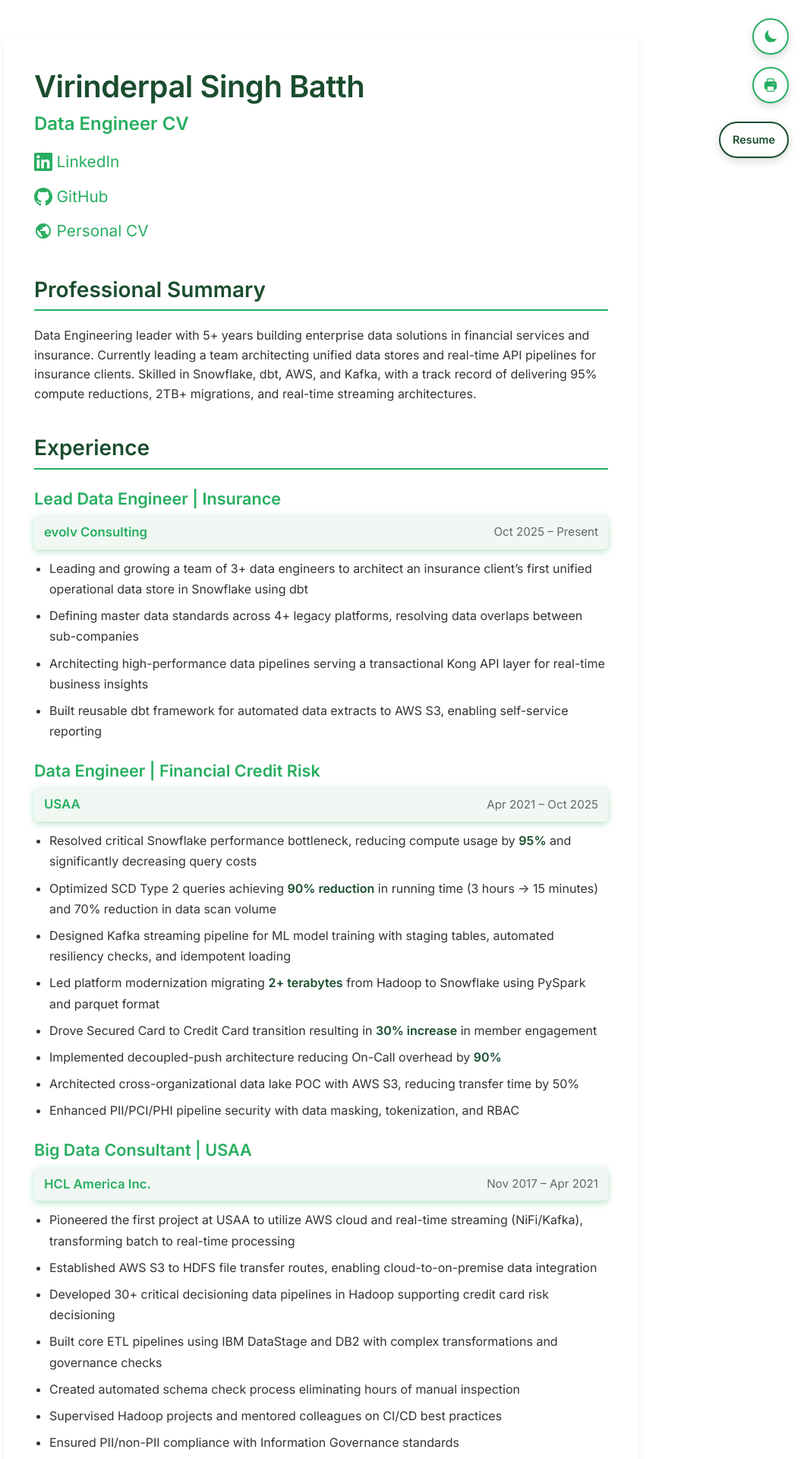
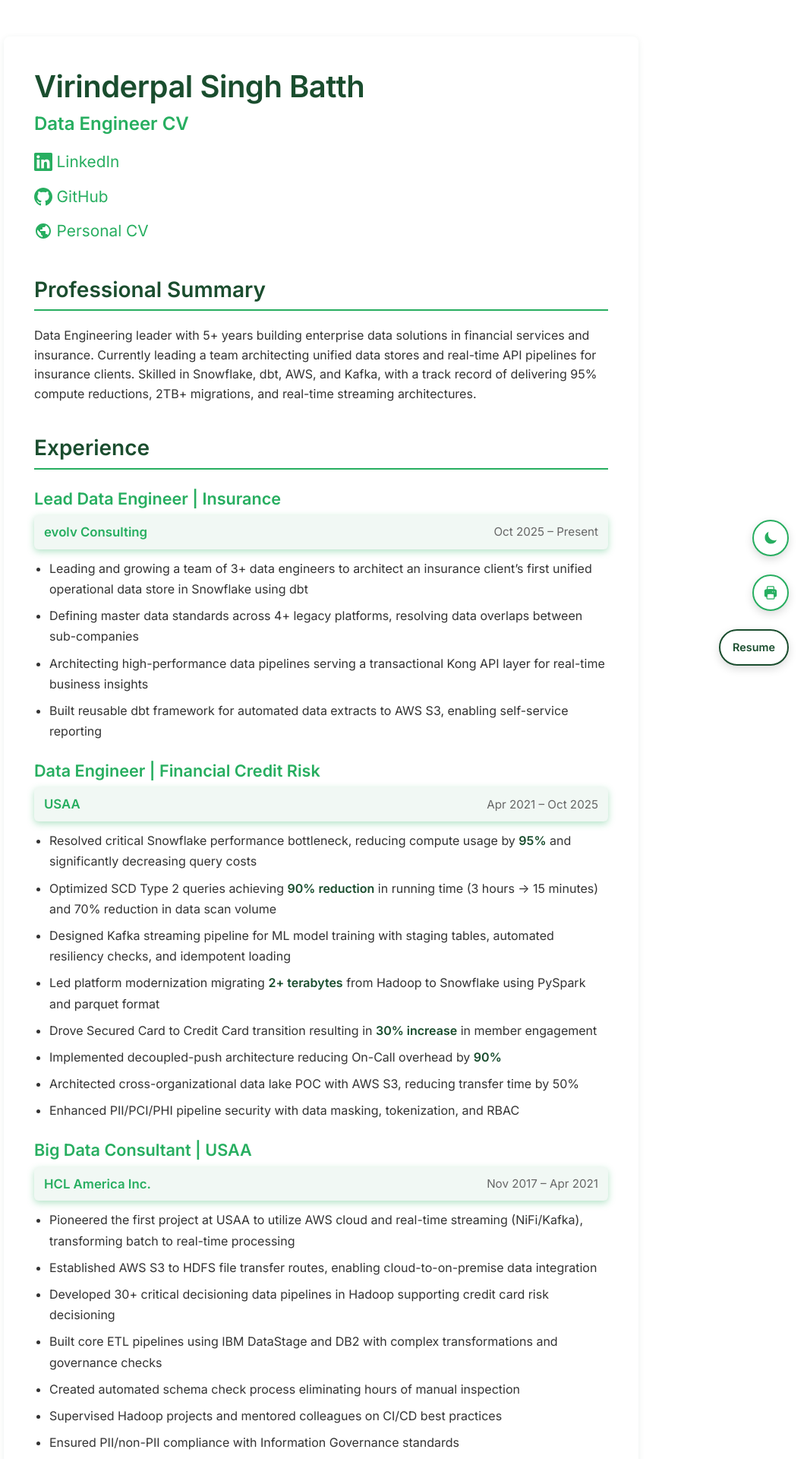
Before and after one commit to vsbatth6/vsbatth6.github.io, a Jekyll site: the page built from index.md, in a window 1280 px wide. Shown: the top 1920 px of the page at 76% size, without its empty margins (217-1280 px from the left). Built offline with Jekyll 4.4.1, drawn with Linux system fonts in a browser that asks for light colours.

Commit message:
Merge claude/add-resume-print-option-zpufp - position all buttons at bottom right (#6)

```diff
--- a/assets/css/style.css
+++ b/assets/css/style.css
@@ -501,7 +501,7 @@ h2:last-of-type + ul li {
 /* Theme toggle button */
 .theme-toggle {
     position: fixed;
-    top: 1.5rem;
+    bottom: 10.5rem;
     right: 1.5rem;
     width: 48px;
     height: 48px;
@@ -583,7 +583,7 @@ h2:last-of-type + ul li {
 /* Print button */
 .print-button {
     position: fixed;
-    top: 5.5rem;
+    bottom: 6rem;
     right: 1.5rem;
     width: 48px;
     height: 48px;
@@ -626,10 +626,10 @@ h2:last-of-type + ul li {
 /* CV/Resume Toggle Button */
 .cv-resume-toggle {
     position: fixed !important;
-    top: 10rem !important;
+    bottom: 1.5rem !important;
     right: 1.5rem !important;
     left: auto !important;
-    bottom: auto !important;
+    top: auto !important;
     min-width: 48px !important;
     width: auto !important;
     max-width: none !important;
@@ -761,7 +761,7 @@ h2:last-of-type + ul li {
 /* Responsive button positioning */
 @media screen and (max-width: 768px) {
     .theme-toggle {
-        top: 0.75rem;
+        bottom: 9rem;
         right: 0.75rem;
         width: 44px;
         height: 44px;
@@ -773,7 +773,7 @@ h2:last-of-type + ul li {
     }
 
     .print-button {
-        top: 4.25rem;
+        bottom: 5rem;
         right: 0.75rem;
         width: 44px;
         height: 44px;
@@ -785,7 +785,7 @@ h2:last-of-type + ul li {
     }
 
     .cv-resume-toggle {
-        top: 7.75rem !important;
+        bottom: 0.75rem !important;
         right: 0.75rem !important;
         min-width: 44px !important;
         height: 44px !important;
@@ -796,7 +796,7 @@ h2:last-of-type + ul li {
 /* Extra small screens */
 @media screen and (max-width: 380px) {
     .theme-toggle {
-        top: 0.5rem;
+        bottom: 8.5rem;
         right: 0.5rem;
         width: 40px;
         height: 40px;
@@ -808,7 +808,7 @@ h2:last-of-type + ul li {
     }
 
     .print-button {
-        top: 3.75rem;
+        bottom: 4.5rem;
         right: 0.5rem;
         width: 40px;
         height: 40px;
@@ -820,7 +820,7 @@ h2:last-of-type + ul li {
     }
 
     .cv-resume-toggle {
-        top: 7rem !important;
+        bottom: 0.5rem !important;
         right: 0.5rem !important;
         min-width: 40px !important;
         height: 40px !important;
```
